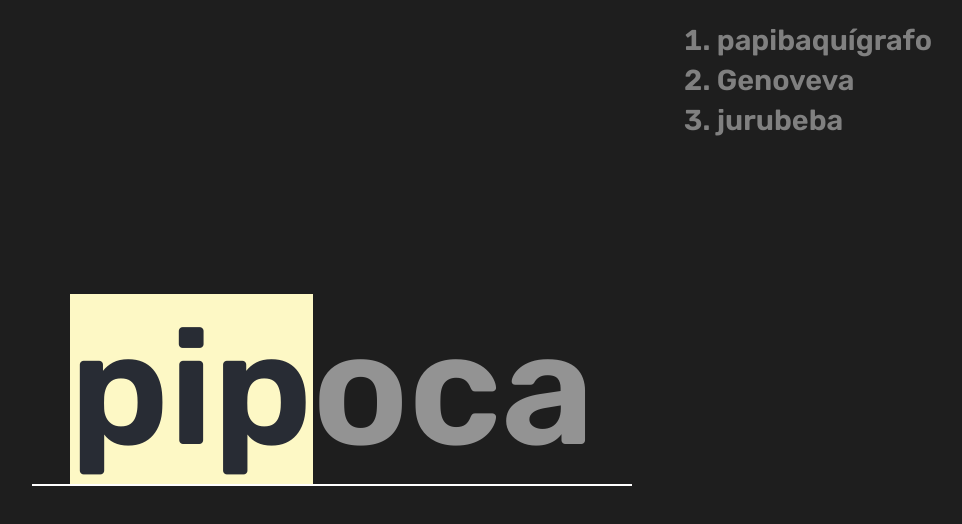
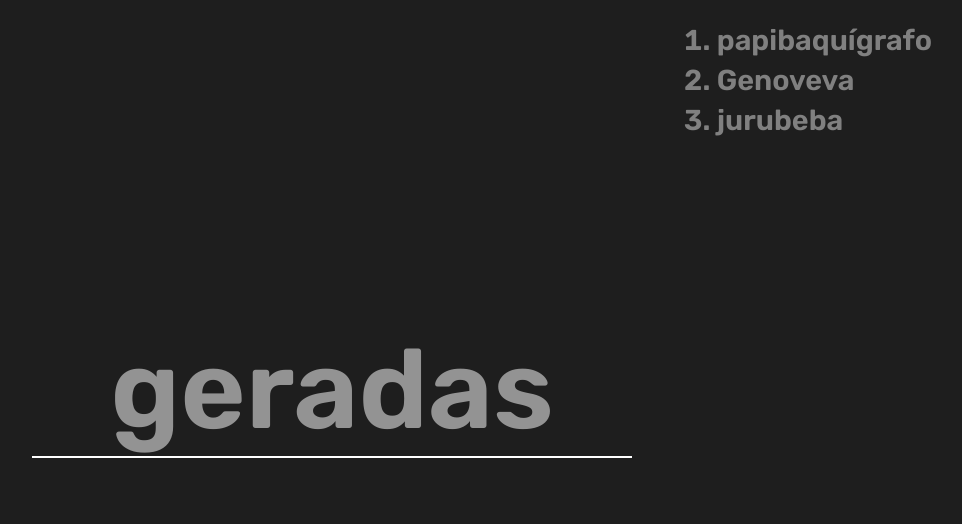
Before and after one commit to BrunoMartinsMoreira/teste-de-digitacao, a React (Create React App) app: page / in a window 1280 px wide. Shown: the top 524 px of the page, without its empty margins (308-1270 px from the left). Built offline with nearby package versions, Linux system fonts and the light colour scheme.

Commit message:
verificando palavra digitada e exibindo o resultado

```diff
--- a/src/App.js
+++ b/src/App.js
@@ -1,4 +1,4 @@
-import React, { useState } from "react";
+import React, { useState, useEffect } from "react";
 import wordList from "./resources/words.json";
 
 const MAX_TYPED_KEYS = 30;
@@ -9,23 +9,56 @@ const getWord = () => {
   return word.toLocaleLowerCase();
 };
 
+const isValidKey = (key, word) => {
+  if (!word) return false;
+  const result = word.split("").includes(key);
+  return result;
+};
+
+const Word = ({ word, validKeys }) => {
+  if (!word) return null;
+  const joinedKeys = validKeys.join("");
+  const matched = word.slice(0, joinedKeys.length);
+  const remainder = word.slice(joinedKeys.length);
+
+  return (
+    <>
+      <span className="matched">{matched}</span>
+      <span className="remainder">{remainder}</span>
+    </>
+  );
+};
+
 const App = () => {
-  console.log("word", getWord());
   const [typedKeys, setTypedKeys] = useState([]);
+  const [validKeys, setValidKeys] = useState([]);
+  const [word, setWord] = useState("");
+
+  useEffect(() => {
+    setWord(getWord());
+  }, []);
 
   const handleKeyDown = (event) => {
     event.preventDefault();
     const { key } = event;
-    setTypedKeys((prevTypedKeys) => {
-      return [...prevTypedKeys, key].slice(MAX_TYPED_KEYS * -1); // * -1 pra ser -30
-    });
+
+    setTypedKeys(
+      (prevTypedKeys) => [...prevTypedKeys, key].slice(MAX_TYPED_KEYS * -1), // * -1 pra ser -30
+    );
+
+    if (isValidKey(key, word)) {
+      setValidKeys((prevValidKey) => {
+        const isValidLength = prevValidKey.length <= word.length;
+        const isNextChar = isValidLength && word[prevValidKey.length] === key;
+        return isNextChar ? [...prevValidKey, key] : prevValidKey;
+      });
+    }
   };
 
   return (
     <div className="container" tabIndex="0" onKeyDown={handleKeyDown}>
       <div className="valid-keys">
-        <span className="matched">pip</span>
-        <span className="remainder">oca</span>
+        <Word word={word} validKeys={validKeys} />
       </div>
 
       <div className="typed-keys">{typedKeys ? typedKeys.join(" ") : null}</div>
--- a/src/index.css
+++ b/src/index.css
@@ -26,7 +26,7 @@ body {
 }
 
 .container .valid-keys {
-  font-size: 10rem;
+  font-size: 7rem;
   font-weight: bold;
   min-width: 600px;
   border-bottom: solid 2px #fff;
```
